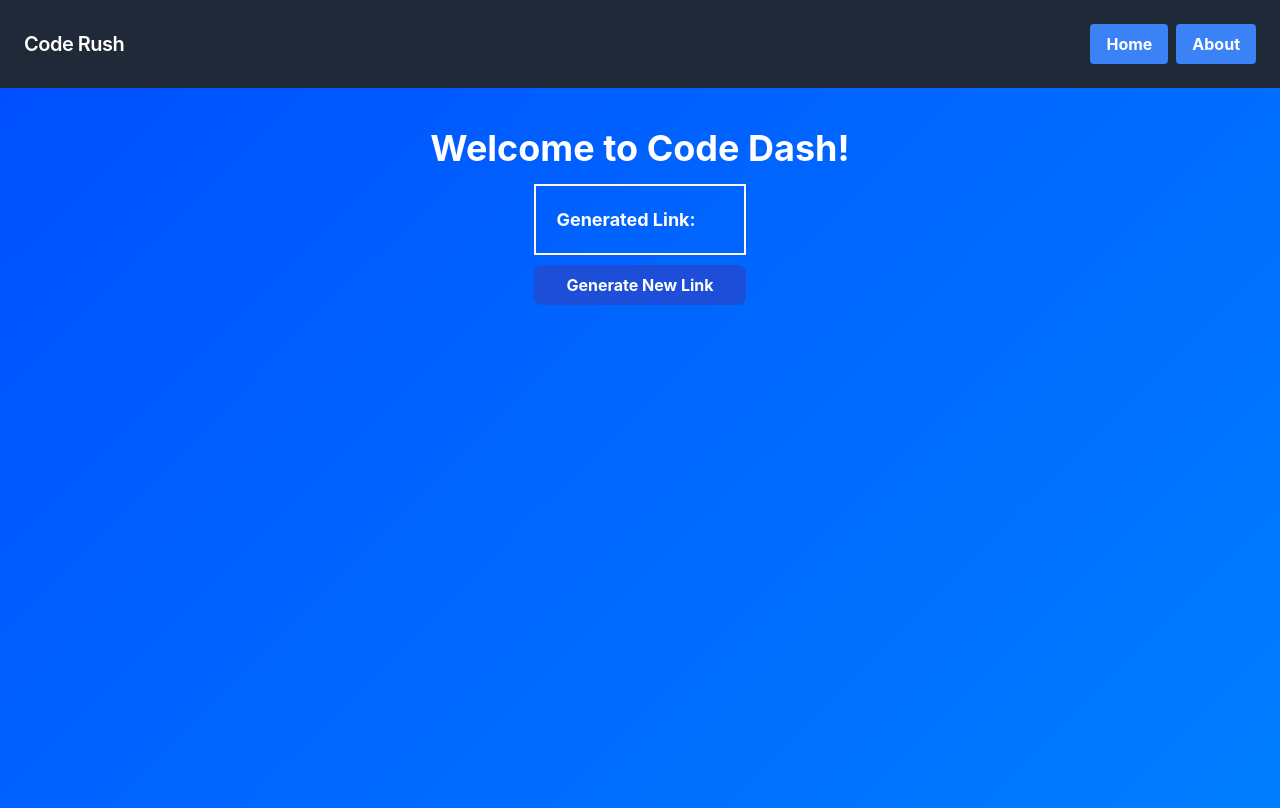
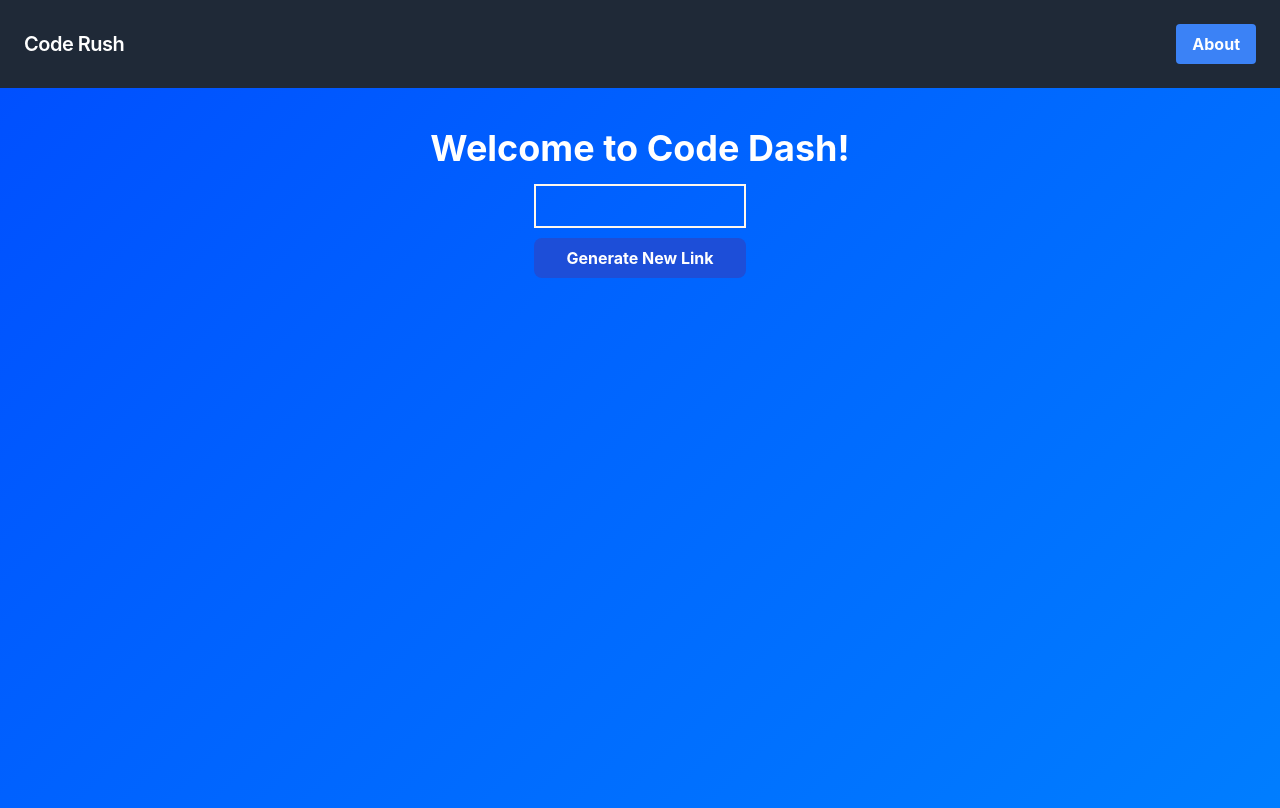
Before and after one commit to Atharva123987/Code-Dash, a React (Create React App) app in the folder client/: page / in a window 1280 px wide. Built offline with nearby package versions, Linux system fonts and the light colour scheme.

Commit message:
Minor changes

```diff
--- a/client/src/components/NavBar.js
+++ b/client/src/components/NavBar.js
@@ -11,9 +11,7 @@ const NavBar = () =>{
         <div className="text-sm lg:flex-grow">
         </div>
         <div>
-          <button className="bg-blue-500 hover:bg-blue-700 text-white font-bold py-2 px-4 rounded mr-2">
-            Home
-          </button>
+
           <button className="bg-blue-500 hover:bg-blue-700 text-white font-bold py-2 px-4 rounded">
             <Link to={"/about"}>About</Link>
 
--- a/client/src/pages/Home.js
+++ b/client/src/pages/Home.js
@@ -31,7 +31,7 @@ const Home = (props) =>{
 
 
       <div className="box">
-      <p className="text-white border-solid border-2 border-orange-50 p-5">Generated Link: <a href={link}>{link}</a></p>
+      <p className="text-white border-solid border-2 border-orange-50 p-5"><a href={link}>{link}</a></p>
       <button className=" px-8 py-2 rounded-lg bg-blue-700 text-white font-bold hover:bg-blue-600" onClick={handleClick}>Generate New Link</button>
     </div>
     </div>
```
